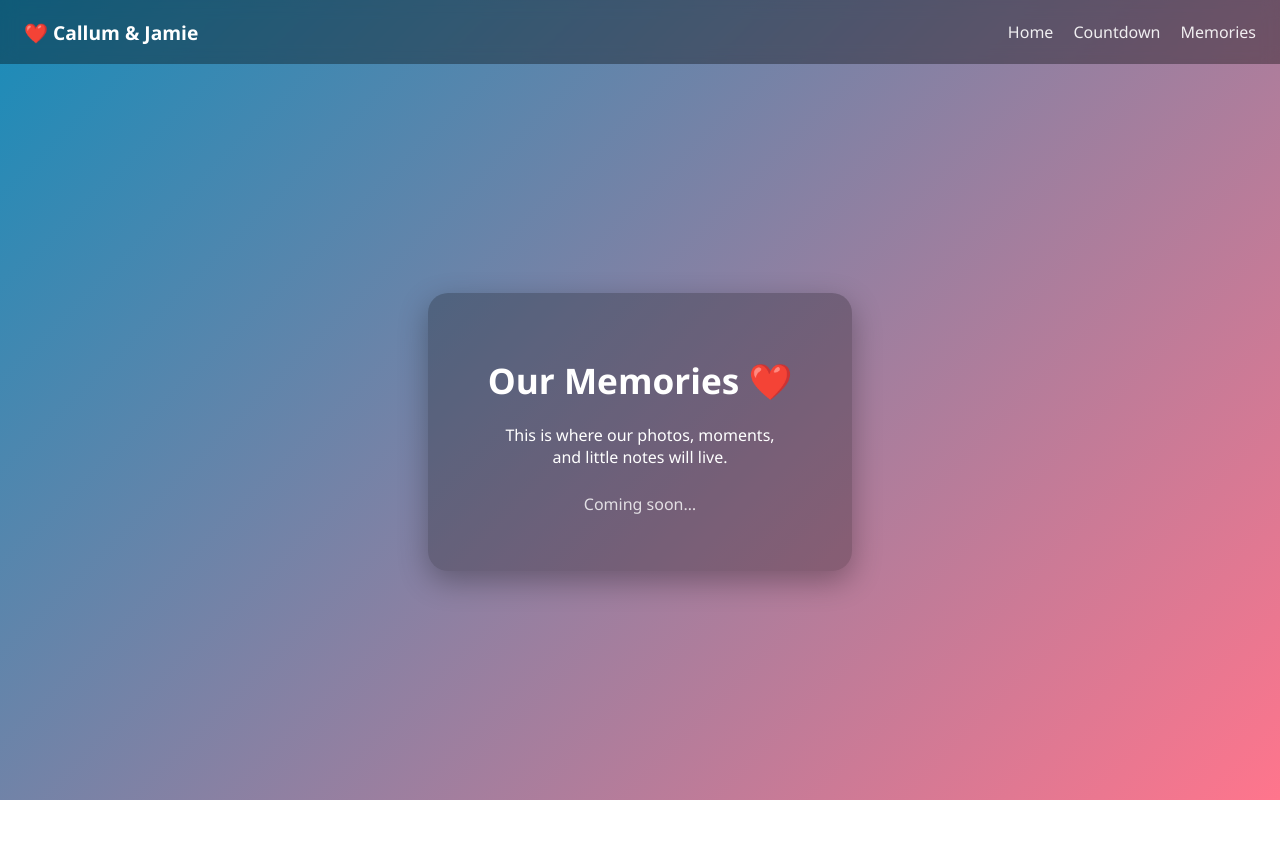
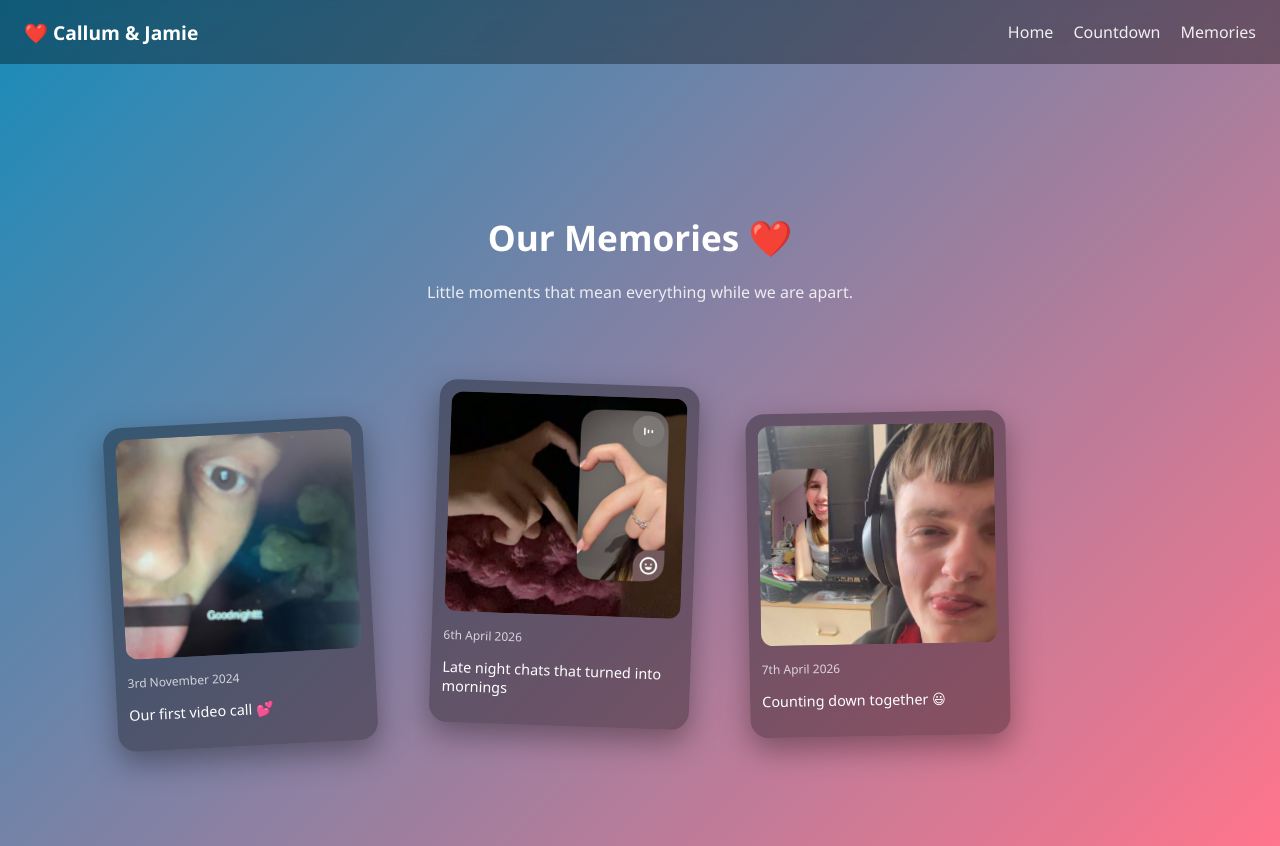
Before and after one commit to PAUSEISCODING/SBnSB.github.io, a plain HTML site: page memories.html in a window 1280 px wide. Before the commit the page ends 800 px from the top, so only its background shows below. Drawn offline with Linux system fonts and the light colour scheme.

Commit message:
Memories and fixes

```diff
--- a/memories.html
+++ b/memories.html
@@ -13,14 +13,12 @@
   <nav class="navbar">
     <div class="nav-title">❤️ Callum & Jamie</div>
 
-    <!-- BURGER ICON -->
     <div class="burger" id="burger">
       <span></span>
       <span></span>
       <span></span>
     </div>
 
-    <!-- NAV LINKS -->
     <ul class="nav-links" id="navLinks">
       <li><a href="index.html">Home</a></li>
       <li><a href="countdown.html">Countdown</a></li>
@@ -30,21 +28,43 @@
 
   <!-- MAIN CONTENT -->
   <main class="page">
-    <div class="container">
-      <h1>Our Memories ❤️</h1>
+    <section class="memories-board">
 
-      <p>
-        This is where our photos, moments,<br>
-        and little notes will live.
-      </p>
+      <div class="memories-header">
+        <h1>Our Memories ❤️</h1>
+        <p>Little moments that mean everything while we are apart.</p>
+      </div>
 
-      <p style="margin-top: 25px; opacity: 0.8;">
-        Coming soon…
-      </p>
-    </div>
+      <!-- MEMORY STICKERS -->
+
+      <div class="memory-sticker">
+        <img src="assets/31124.jpeg" alt="Memory 1">
+        <div class="sticker-text">
+          <span class="date">3rd November 2024</span>
+          <p>Our first video call 💕</p>
+        </div>
+      </div>
+
+      <div class="memory-sticker">
+        <img src="assets/060426.png" alt="Memory 2">
+        <div class="sticker-text">
+          <span class="date">6th April 2026</span>
+          <p>Late night chats that turned into mornings</p>
+        </div>
+      </div>
+
+      <div class="memory-sticker">
+        <img src="assets/070426.jpg" alt="Memory 3">
+        <div class="sticker-text">
+          <span class="date">7th April 2026</span>
+          <p>Counting down together 😃</p>
+        </div>
+      </div>
+
+    </section>
   </main>
 
-  <!-- BURGER MENU SCRIPT -->
+  <!-- BURGER SCRIPT -->
   <script>
     const burger = document.getElementById("burger");
     const navLinks = document.getElementById("navLinks");
--- a/styles.css
+++ b/styles.css
@@ -98,6 +98,53 @@ h1 {
   transition: all 0.3s ease;
 }
 
+/* MEMORIES PAGE */
+.memories h1 {
+  margin-bottom: 30px;
+}
+
+.memory-grid {
+  display: grid;
+  grid-template-columns: repeat(auto-fit, minmax(220px, 1fr));
+  gap: 20px;
+  width: 100%;
+}
+
+.memory-card {
+  background: rgba(0, 0, 0, 0.35);
+  border-radius: 15px;
+  overflow: hidden;
+  box-shadow: 0 8px 20px rgba(0, 0, 0, 0.3);
+  transition: transform 0.25s ease;
+}
+
+.memory-card:hover {
+  transform: scale(1.03);
+}
+
+.memory-card img {
+  width: 100%;
+  height: 220px;
+  object-fit: cover;
+  display: block;
+}
+
+.memory-info {
+  padding: 12px 14px;
+  text-align: left;
+}
+
+.memory-date {
+  font-size: 0.8rem;
+  opacity: 0.8;
+  margin: 0 0 4px 0;
+}
+
+.memory-text {
+  font-size: 0.95rem;
+  margin: 0;
+}
+
 @media (max-width: 768px) {
   .burger {
     display: flex;
@@ -147,3 +194,90 @@ h1 {
     padding: 28px 24px;
   }
 }
+
+/* MEMORIES STICKERBOARD */
+
+.memories-board {
+  position: relative;
+  width: 100%;
+  max-width: 1200px;
+  margin: 0 auto;
+  padding: 120px 40px 80px;
+}
+
+.memories-header {
+  text-align: center;
+  margin-bottom: 60px;
+}
+
+.memories-header p {
+  opacity: 0.85;
+}
+
+/* STICKERS */
+.memory-sticker {
+  width: 260px;
+  background: rgba(0, 0, 0, 0.35);
+  border-radius: 18px;
+  padding: 12px;
+  position: relative;
+  margin: 30px;
+  display: inline-block;
+  box-shadow: 0 12px 30px rgba(0, 0, 0, 0.35);
+  transition: transform 0.25s ease;
+}
+
+.memory-sticker:hover {
+  transform: scale(1.05) rotate(0deg);
+  z-index: 10;
+}
+
+.memory-sticker img {
+  width: 100%;
+  height: 220px;
+  object-fit: cover;
+  border-radius: 12px;
+}
+
+.sticker-text {
+  margin-top: 10px;
+  font-size: 0.9rem;
+}
+
+.sticker-text .date {
+  font-size: 0.75rem;
+  opacity: 0.75;
+  display: block;
+  margin-bottom: 4px;
+}
+
+/* RANDOM FEEL USING NTH-CHILD */
+.memory-sticker:nth-child(2) {
+  transform: rotate(-3deg) translateY(10px);
+}
+
+.memory-sticker:nth-child(3) {
+  transform: rotate(2deg) translateY(-10px);
+}
+
+.memory-sticker:nth-child(4) {
+  transform: rotate(-1deg) translateX(-10px);
+}
+
+.memory-sticker:nth-child(5) {
+  transform: rotate(3deg) translateX(10px);
+}
+
+/* MOBILE CLEANUP */
+@media (max-width: 700px) {
+  .memories-board {
+    padding: 100px 20px 60px;
+    text-align: center;
+  }
+
+  .memory-sticker {
+    margin: 20px auto;
+    display: block;
+    transform: rotate(0deg) !important;
+  }
+}
```
Also changed, not shown: countdown.html (+1 -1 lines), index.html (+1 -1 lines), assets/060426.png (added), assets/070426.jpg (added), assets/31124.jpeg (added).
